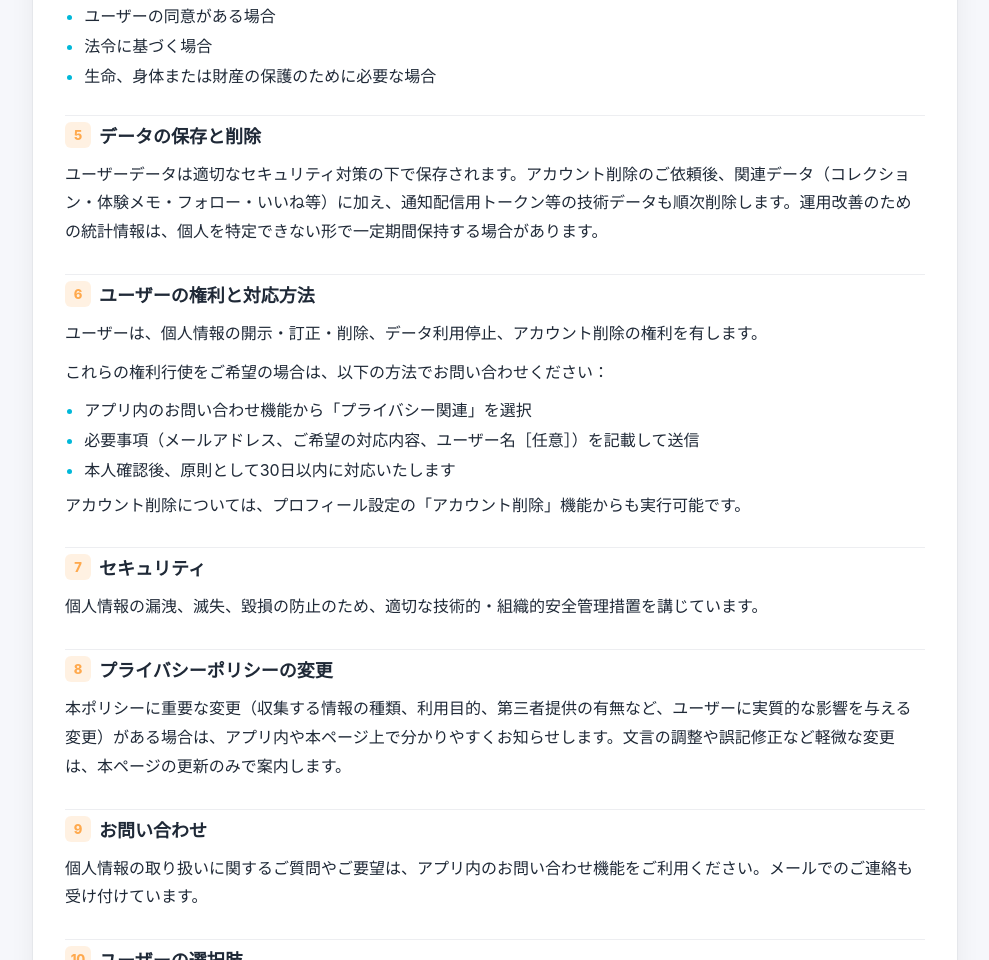
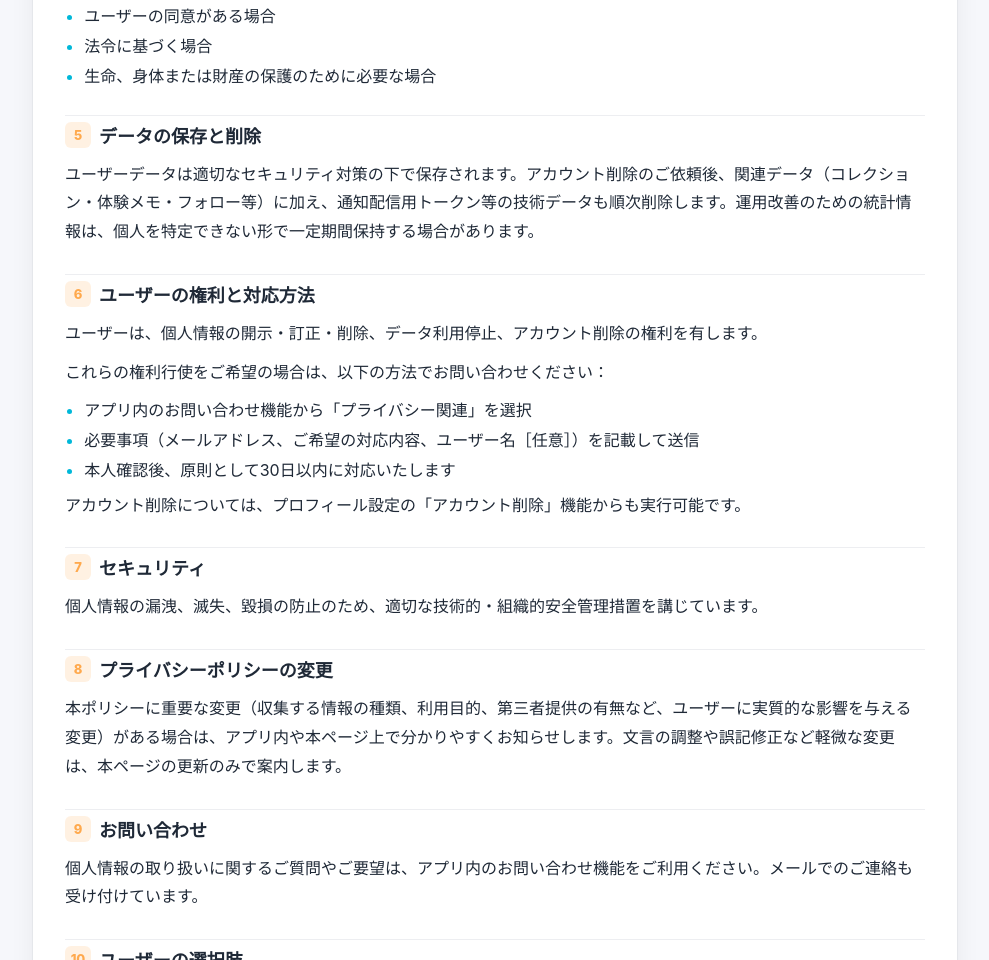
Before and after one commit to oshioshi/gamekore-support, a plain HTML site: page privacy-policy.html in a window 1280 px wide. Shown: the part 1129-2089 px from the top of the page, without its empty margins (145-1134 px from the left). Drawn offline with Linux system fonts and the light colour scheme.

Commit message:
Update privacy policy text for clarity

```diff
--- a/privacy-policy.html
+++ b/privacy-policy.html
@@ -232,7 +232,7 @@
       </ul>
 
       <h2 id="section-5" class="section"><span class="section-badge">5</span> データの保存と削除</h2>
-      <p>ユーザーデータは適切なセキュリティ対策の下で保存されます。アカウント削除のご依頼後、関連データ（コレクション・体験メモ・フォロー・いいね等）に加え、通知配信用トークン等の技術データも順次削除します。運用改善のための統計情報は、個人を特定できない形で一定期間保持する場合があります。</p>
+      <p>ユーザーデータは適切なセキュリティ対策の下で保存されます。アカウント削除のご依頼後、関連データ（コレクション・体験メモ・フォロー等）に加え、通知配信用トークン等の技術データも順次削除します。運用改善のための統計情報は、個人を特定できない形で一定期間保持する場合があります。</p>
 
       <h2 id="section-6" class="section"><span class="section-badge">6</span> ユーザーの権利と対応方法</h2>
       <p>ユーザーは、個人情報の開示・訂正・削除、データ利用停止、アカウント削除の権利を有します。</p>
```
